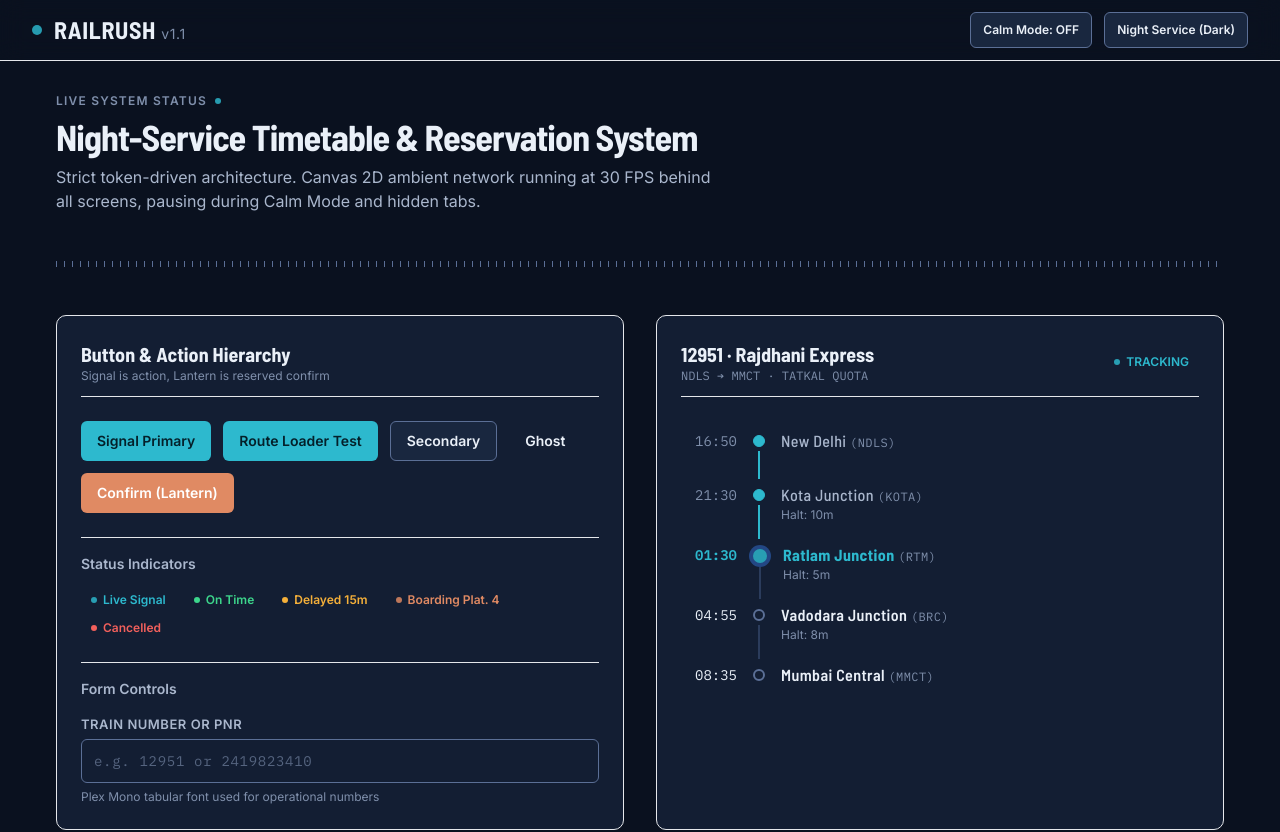
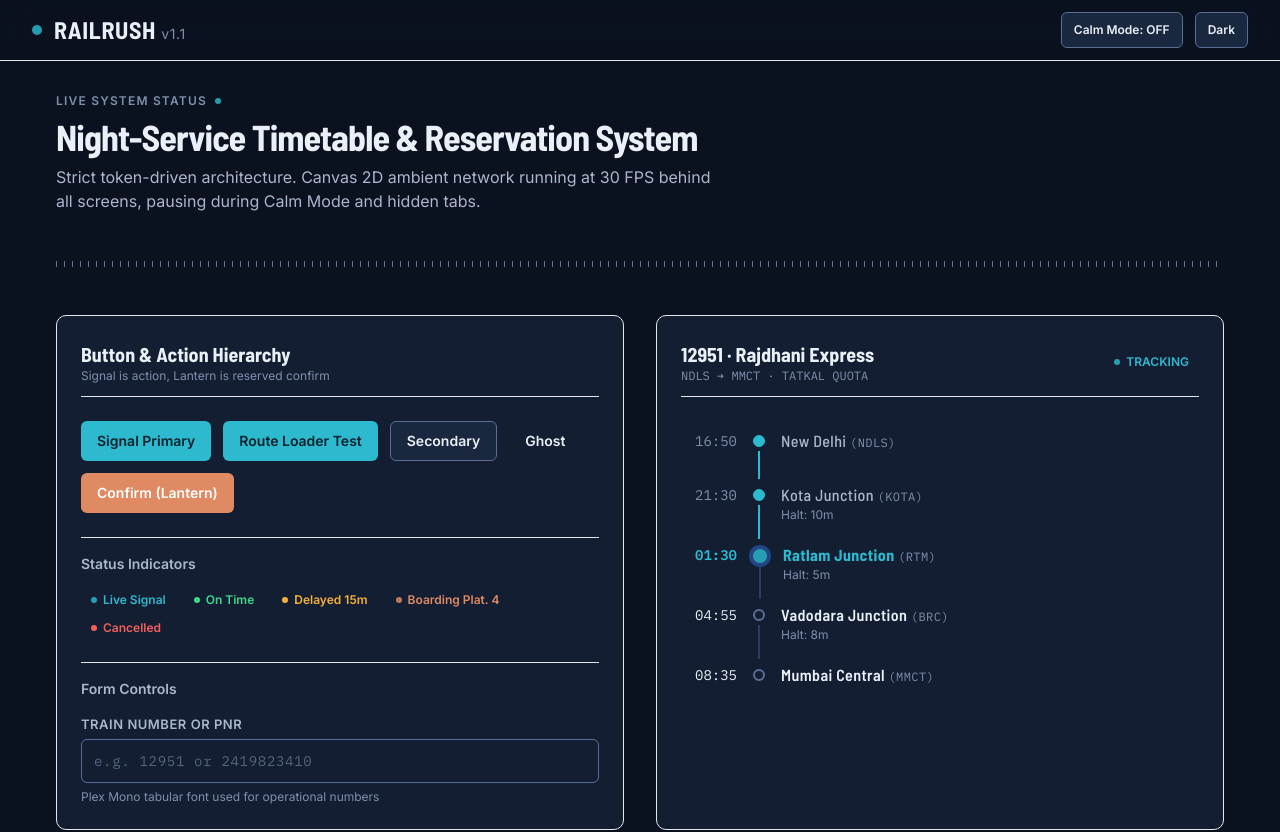
Before and after one commit to Yashika-Agrawal/RailRush, a React (Vite) app in the folder frontend/: page / in a window 1280 px wide. Shown: the top 832 px of the page. Built offline with nearby package versions, Linux system fonts and the light colour scheme.

Commit message:
refactor: shorten theme toggle button labels in App component

```diff
--- a/frontend/src/App.tsx
+++ b/frontend/src/App.tsx
@@ -43,7 +43,7 @@ export const App: React.FC = () => {
             onClick={toggleTheme}
             title="Toggle Light / Dark Mode"
           >
-            {theme === 'dark' ? 'Day Service (Light)' : 'Night Service (Dark)'}
+            {theme === 'dark' ? 'Light' : 'Dark'}
           </Button>
         </div>
       </header>
```
